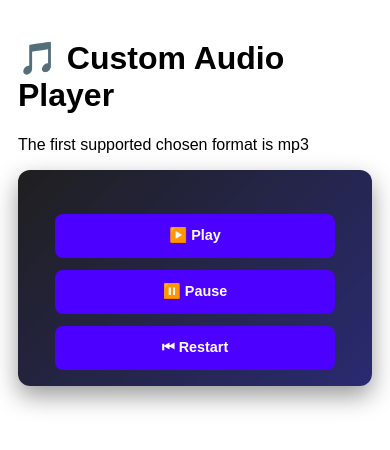
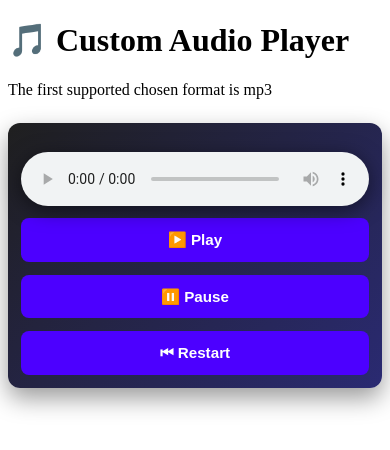
Before and after one commit to youngberry1/Custom-Audio-Player, a plain HTML site: page index.html in a window 390 px wide. Drawn offline with Linux system fonts and the light colour scheme.

Commit message:
Update file permissions for audio and favicon assets; enhance styles for responsive design

```diff
--- a/styles.css
+++ b/styles.css
@@ -1,10 +1,4 @@
-body {
-   font-family: sans-serif;
-   padding: 20px;
-   /* Responsive padding */
-   padding: clamp(10px, 4vw, 20px);
-}
-
+/* Container styling for the controls */
 #controls {
    display: flex;
    flex-wrap: wrap;
@@ -17,19 +11,14 @@ body {
    border-radius: 12px;
    box-shadow: 0 10px 25px rgba(0, 0, 0, 0.4);
    animation: fadeIn 1s ease-in-out;
-
-   /* Responsive adjustments */
-   max-width: 100%;
+   max-width: 90vw;
    margin-left: auto;
    margin-right: auto;
-
-   /* Mobile-first responsive design */
-   gap: clamp(0.5rem, 2vw, 1rem);
-   padding: clamp(0.75rem, 3vw, 1rem);
-   margin-top: clamp(1rem, 3vw, 1.5rem);
 }
 
+/* Buttons */
 button {
+   flex: 1 1 120px;
    padding: 0.8rem 1.4rem;
    font-size: 1rem;
    color: white;
@@ -39,15 +28,7 @@ button {
    transition: background 0.3s ease, transform 0.2s ease;
    cursor: pointer;
    font-weight: bold;
-
-   /* Responsive button sizing */
-   padding: clamp(0.6rem, 2vw, 0.8rem) clamp(1rem, 3vw, 1.4rem);
-   font-size: clamp(0.875rem, 2.5vw, 1rem);
-   min-width: 44px; /* Minimum touch target size */
-   min-height: 44px;
-
-   /* Ensure buttons don't shrink too much */
-   flex-shrink: 0;
+   min-width: 100px;
 }
 
 button:hover {
@@ -60,29 +41,17 @@ button:focus {
    outline-offset: 4px;
 }
 
-/* Reduce hover effects on touch devices */
-@media (hover: none) and (pointer: coarse) {
-   button:hover {
-      background: #4c00ff;
-      transform: none;
-   }
-
-   button:active {
-      background: #7200ff;
-      transform: scale(0.98);
-   }
+/* Audio Player Styling */
+audio {
+   width: 100%;
+   max-width: 600px;
+   margin: 1rem auto 0;
+   display: block;
+   filter: drop-shadow(0 4px 10px rgba(0, 0, 0, 0.5));
+   border-radius: 6px;
 }
 
-#controls audio {
-   width: 100%;
-   max-width: 100%;
-   margin-bottom: 1rem;
-   margin-bottom: clamp(0.75rem, 2vw, 1rem);
-   height: auto;
-   order: -1; /* Ensures audio appears first in flex layout */
-   flex-basis: 100%; /* Takes full width in flex container */
-}
-
+/* Fade-in animation for smooth entrance */
 @keyframes fadeIn {
    from {
       opacity: 0;
@@ -94,82 +63,15 @@ button:focus {
    }
 }
 
-/* Tablet styles */
-@media screen and (min-width: 768px) {
-   #controls {
-      max-width: 90%;
-      padding: 1.25rem;
-   }
-
+/* Responsive Design for Mobile & Tablets */
+@media (max-width: 600px) {
    button {
-      font-size: 1rem;
-      padding: 0.8rem 1.4rem;
-   }
-}
-
-/* Desktop styles */
-@media screen and (min-width: 1024px) {
-   body {
-      padding: 20px;
+      flex: 1 1 100%;
+      font-size: 0.95rem;
    }
 
    #controls {
-      max-width: 800px;
-      padding: 1.5rem;
-      gap: 1.2rem;
-   }
-
-   button {
-      font-size: 1.1rem;
-      padding: 0.9rem 1.6rem;
+      padding: 0.8rem;
+      gap: 0.8rem;
    }
 }
-
-/* Large desktop styles */
-@media screen and (min-width: 1440px) {
-   #controls {
-      max-width: 1000px;
-      padding: 2rem;
-      gap: 1.5rem;
-   }
-}
-
-/* Small mobile devices */
-@media screen and (max-width: 480px) {
-   body {
-      padding: 10px;
-   }
-
-   #controls {
-      flex-direction: column;
-      gap: 0.75rem;
-      padding: 1rem;
-      margin-top: 1rem;
-   }
-
-   #controls audio {
-      margin-bottom: 1rem;
-      width: 100%;
-   }
-
-   button {
-      width: 100%;
-      max-width: 280px;
-      font-size: 0.9rem;
-      padding: 0.75rem 1rem;
-   }
-}
-
-/* Very small devices */
-@media screen and (max-width: 320px) {
-   button {
-      font-size: 0.875rem;
-      padding: 0.7rem 0.9rem;
-      max-width: 100%;
-   }
-
-   #controls {
-      padding: 0.75rem;
-      gap: 0.5rem;
-   }
-}
```
